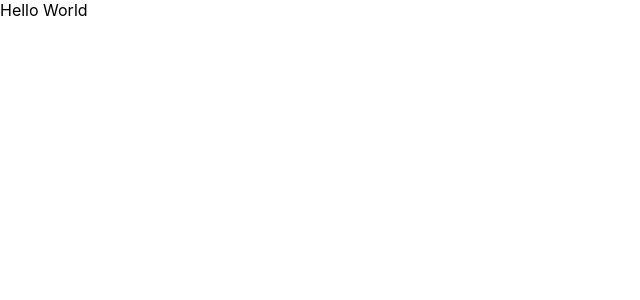
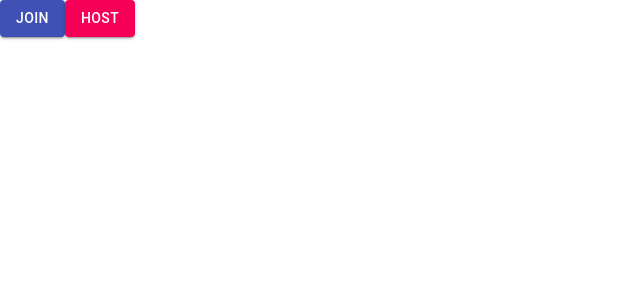
Before and after one commit to Muhammad-AI/Round-Table, a React (Create React App) app: page / in a window 1280 px wide. Shown: the top 300 px of the page, without its empty margins (0-640 px from the left). Built offline with nearby package versions, Linux system fonts and the light colour scheme.

Commit message:
Added Firebase

```diff
--- a/package.json
+++ b/package.json
@@ -7,6 +7,7 @@
     "@testing-library/jest-dom": "^5.11.4",
     "@testing-library/react": "^11.1.0",
     "@testing-library/user-event": "^12.1.10",
+    "firebase": "^8.2.1",
     "react": "^17.0.1",
     "react-dom": "^17.0.1",
     "react-scripts": "4.0.1",
--- a/src/App.js
+++ b/src/App.js
@@ -1,9 +1,15 @@
 import React from 'react'
+import Button from '@material-ui/core/Button';
 
 const App = () => {
   return (
     <div>
-      Hello World
+      <Button variant="contained" color="primary">
+        JOIN
+      </Button>
+      <Button variant="contained" color="secondary">
+        HOST
+      </Button>
     </div>
   )
 }
```
Also changed, not shown: 2 other files (tests, documents, lock files or other folders).
